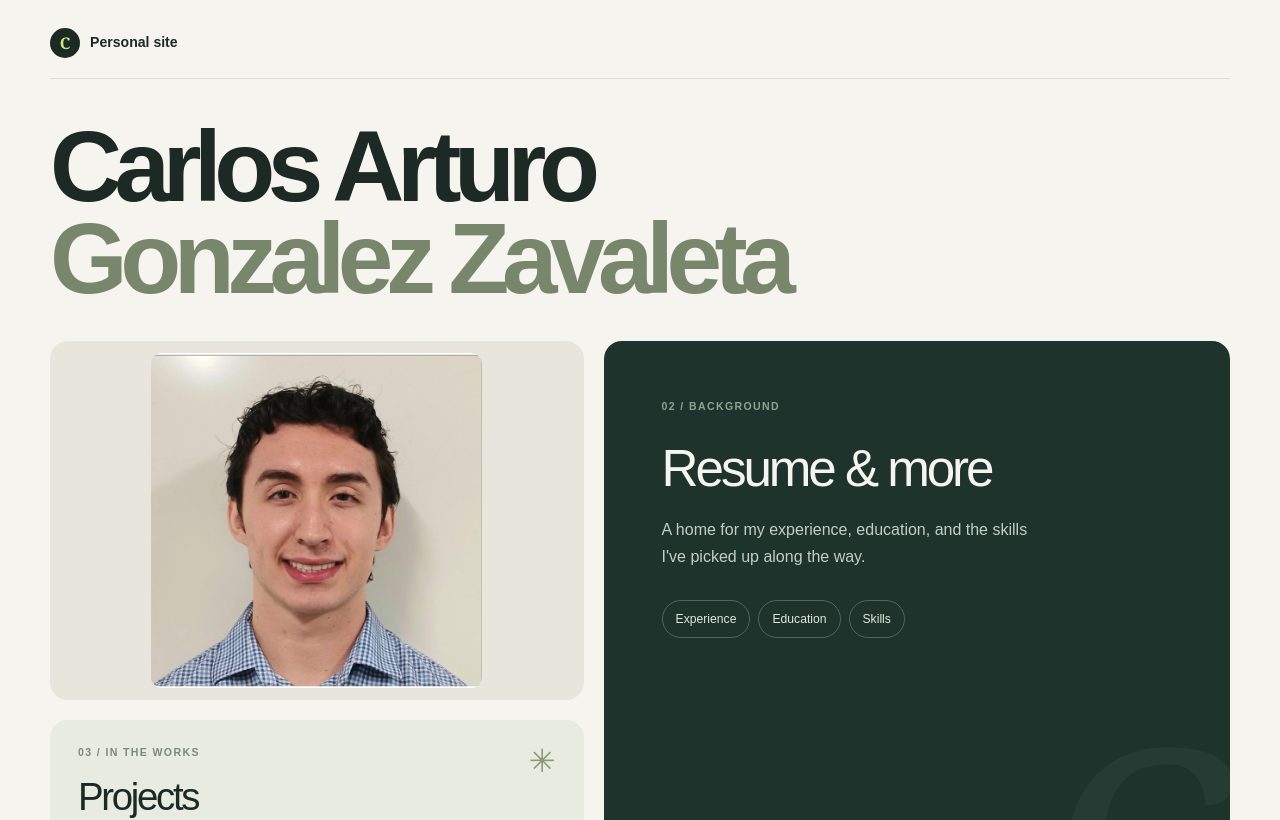
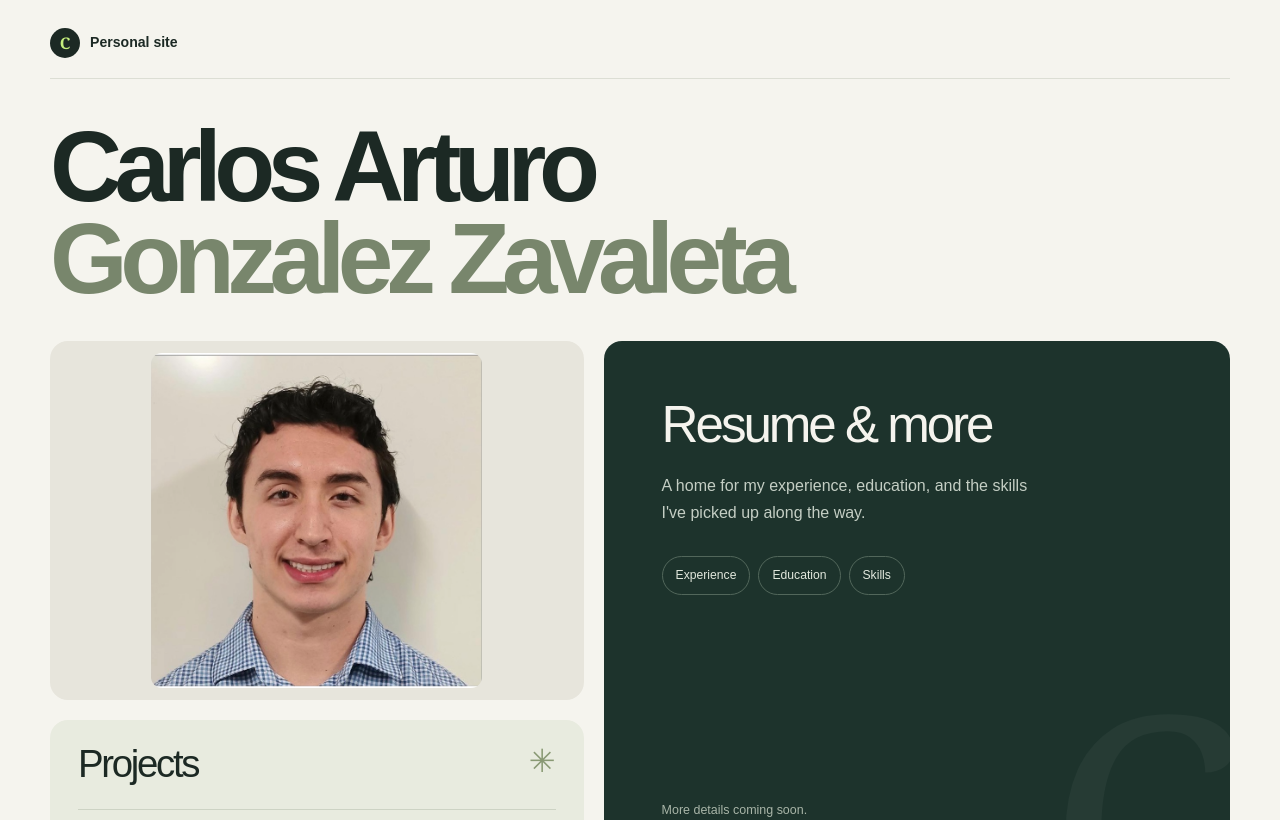
Before and after one commit to solrac031504/personal-website, a Next.js app in the folder personal-website/: page / in a window 1280 px wide. Shown: the top 820 px of the page. Built offline with nearby package versions, Linux system fonts and the light colour scheme.

Commit message:
Removed eyebrow

```diff
--- a/personal-website/src/app/globals.css
+++ b/personal-website/src/app/globals.css
@@ -72,7 +72,6 @@ a {
 }
 
 .header-note,
-.eyebrow,
 .caption-index {
   font-size: 0.66rem;
   font-weight: 700;
--- a/personal-website/src/app/page.tsx
+++ b/personal-website/src/app/page.tsx
@@ -73,7 +73,6 @@ export default function Home() {
         </section>
 
         <section className="resume-card" id="resume" aria-labelledby="resume-title">
-          <p className="eyebrow">02 / BACKGROUND</p>
           <h2 id="resume-title">Resume &amp; more</h2>
           <p className="resume-copy">
             A home for my experience, education, and the skills I&apos;ve picked
@@ -93,7 +92,6 @@ export default function Home() {
         <section className="projects-card" id="projects" aria-labelledby="projects-title">
           <div className="projects-heading">
             <div>
-              <p className="eyebrow">03 / IN THE WORKS</p>
               <h2 id="projects-title">Projects</h2>
             </div>
             <span className="projects-spark" aria-hidden="true">
```
